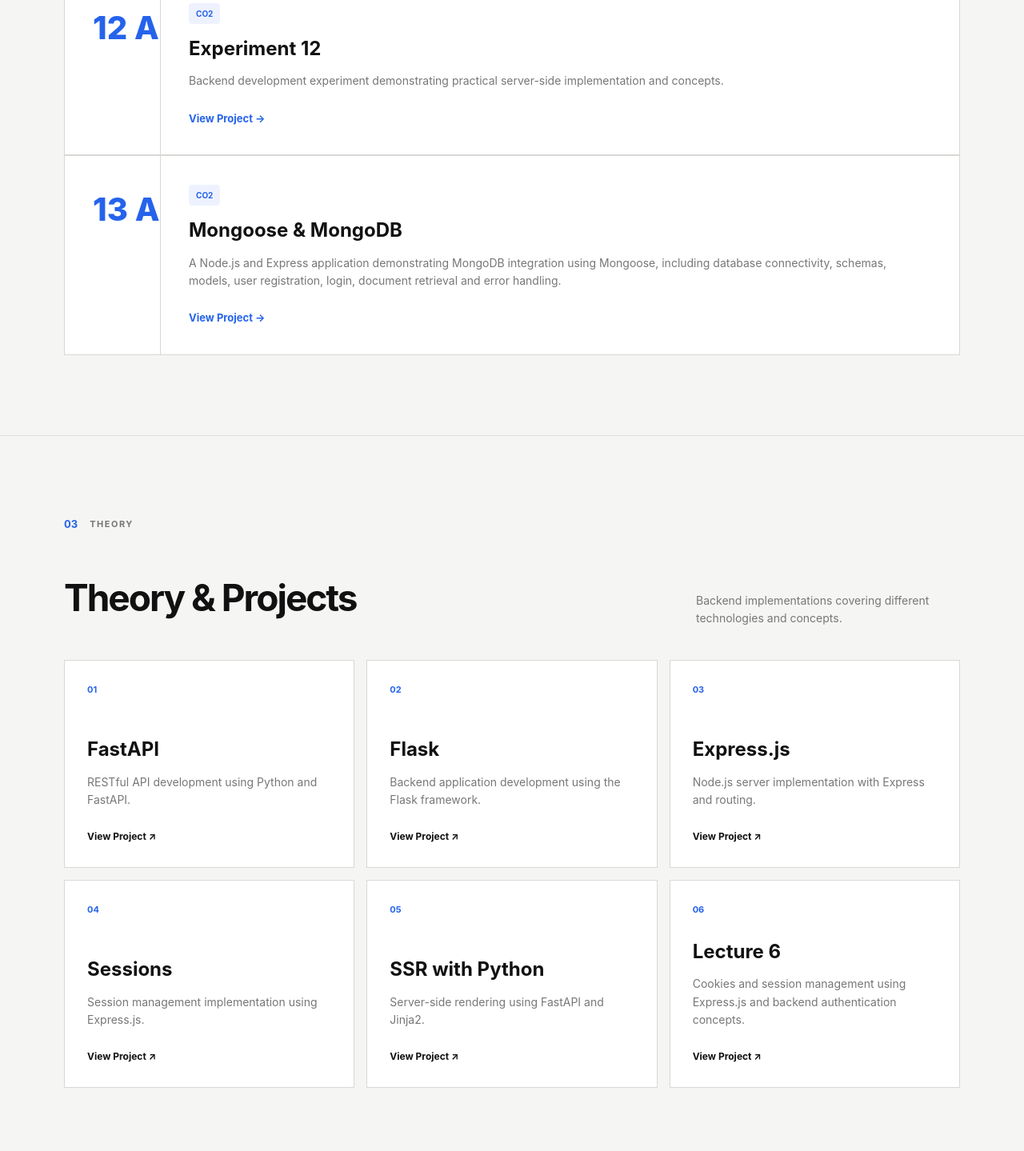
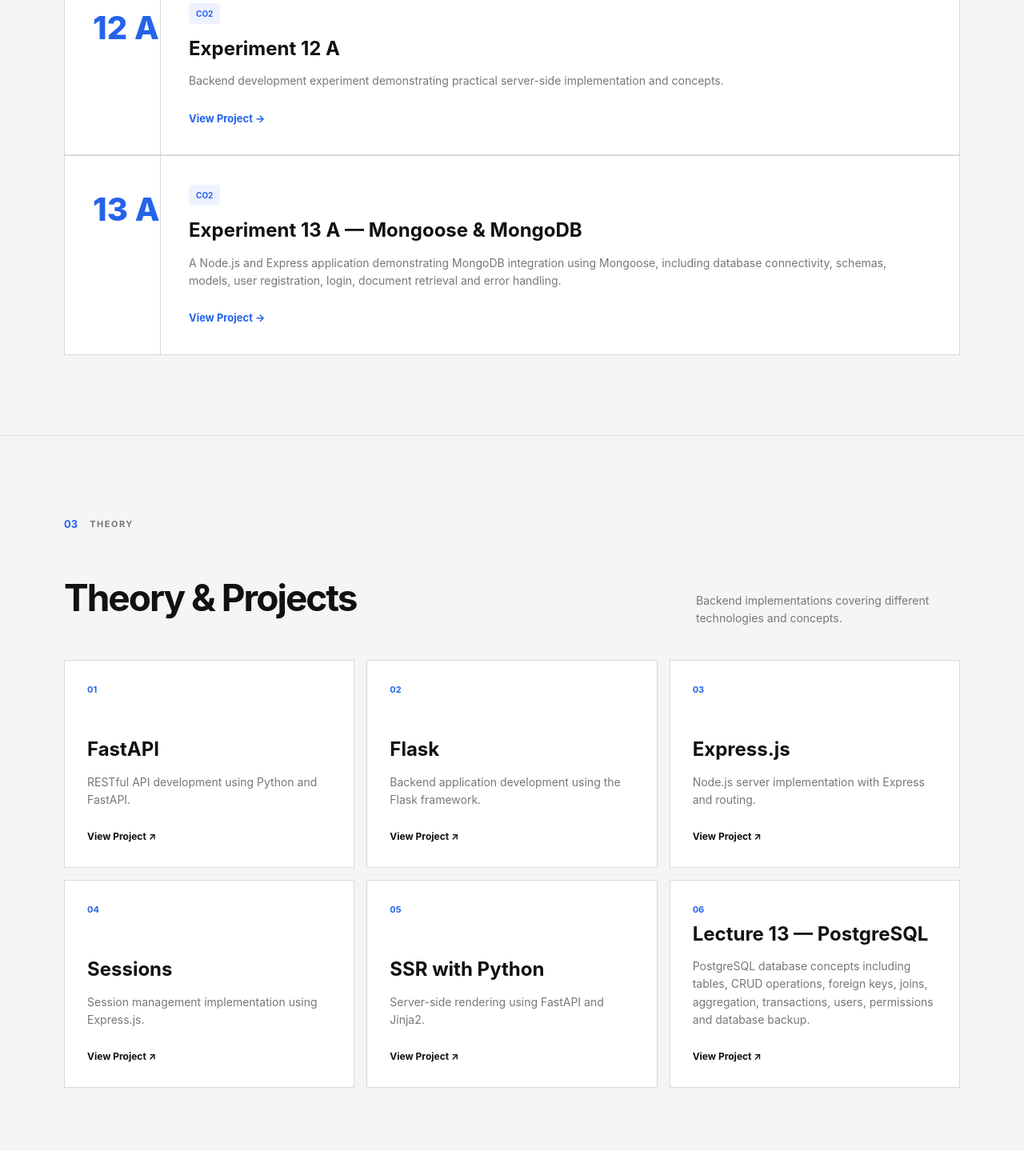
Before and after one commit to anujsharma32/anujsharma32.github.io, a plain HTML site: page index.html in a window 1280 px wide. Shown: the part 1761-3200 px from the top of the page at 80% size. Drawn offline with Linux system fonts and the light colour scheme.

Commit message:
Revise experiment and lecture details in index.html
Updated experiment and lecture titles, and modified project descriptions.

```diff
--- a/index.html
+++ b/index.html
@@ -396,7 +396,7 @@
 
 
                         <h3>
-                            Experiment 12
+                            Experiment 12 A
                         </h3>
 
 
@@ -453,7 +453,7 @@
 
 
                         <h3>
-                            Mongoose & MongoDB
+                            Experiment 13 A — Mongoose & MongoDB
                         </h3>
 
 
@@ -713,10 +713,10 @@
 
                 </a>
 
-                                <!-- Lecture 6 -->
+                                <!-- Lecture 13 -->
 
                 <a
-                    href="https://github.com/anujsharma32/Backend-Development/tree/main/Theory/Lecture-6"
+                    href="https://github.com/anujsharma32/Backend-Development/tree/main/Theory/Lecture-13"
                     target="_blank"
                     rel="noopener noreferrer"
                     class="project"
@@ -727,12 +727,13 @@
                     </div>
 
                     <h3>
-                        Lecture 6
+                        Lecture 13 — PostgreSQL
                     </h3>
 
                     <p>
-                        Cookies and session management using
-                        Express.js and backend authentication concepts.
+                        PostgreSQL database concepts including tables,
+                        CRUD operations, foreign keys, joins, aggregation,
+                        transactions, users, permissions and database backup.
                     </p>
 
                     <span>
```
